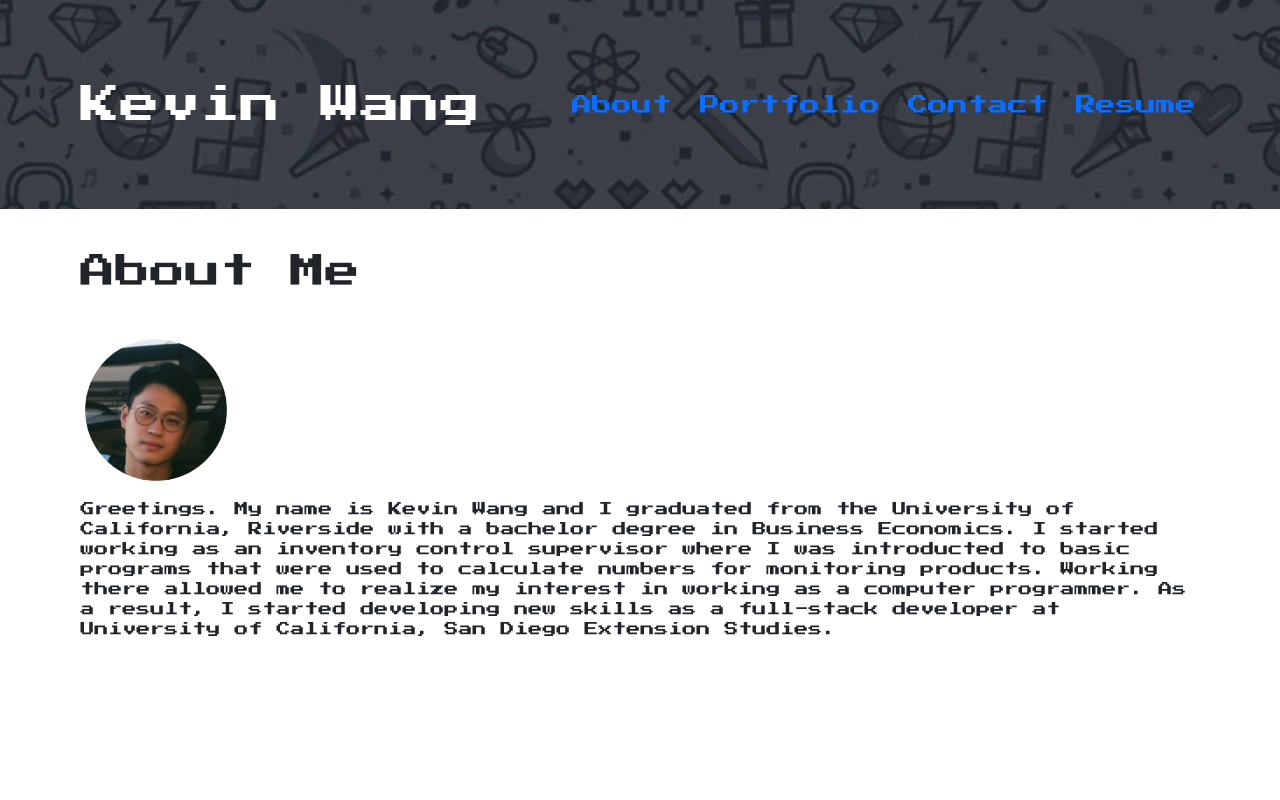
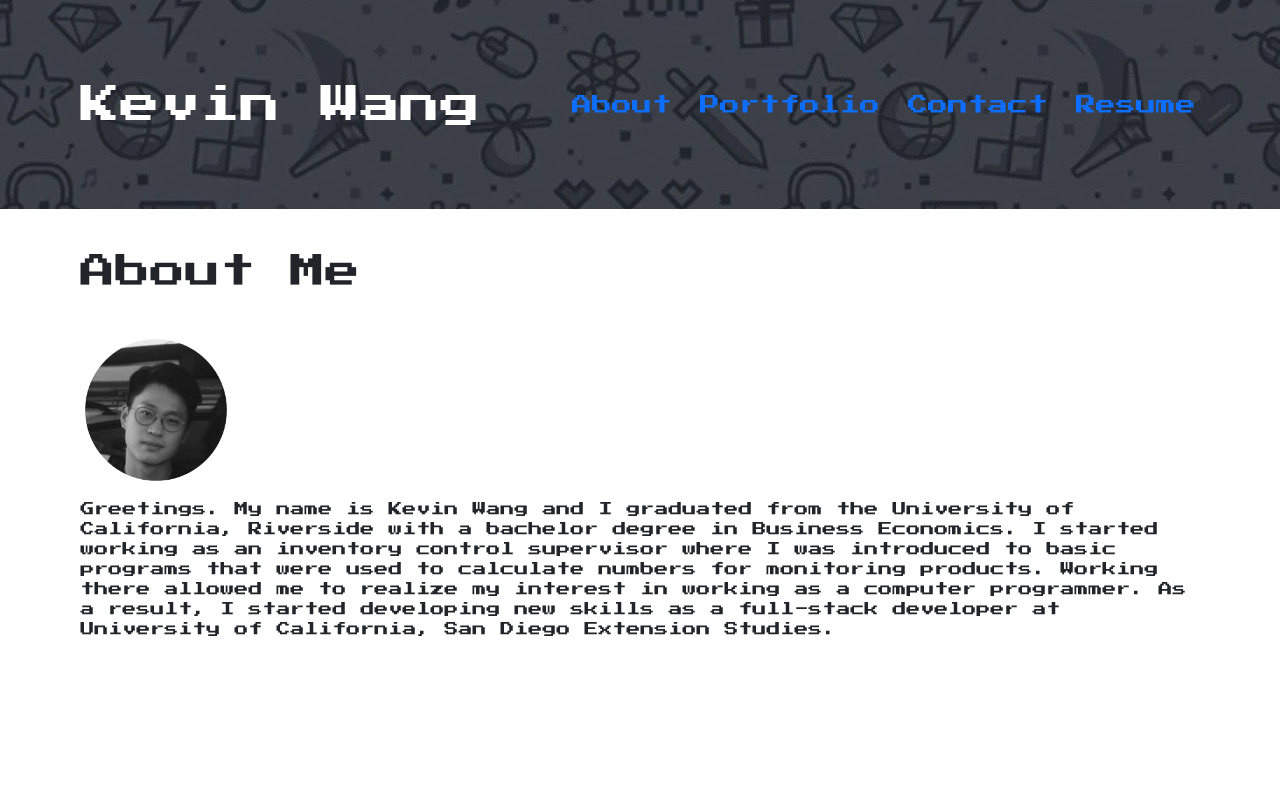
Before and after one commit to ohdeer31/kevinw-portfolio-ver2, a React (Create React App) app: page / in a window 1280 px wide. Shown: the top 800 px of the page. Built offline with nearby package versions, Linux system fonts and the light colour scheme.

Commit message:
adding hover effect on portfolio page

```diff
--- a/src/components/Footer.js
+++ b/src/components/Footer.js
@@ -1,4 +1,5 @@
 import React from "react";
+import "../style.css";
 
 const FooterPage = () => {
   return (
@@ -10,6 +11,7 @@ const FooterPage = () => {
           height="30"
           fill="black"
           className="bi bi-github"
+          // className="hover bi-github"
           viewBox="0 0 16 16"
         >
           <path d="M8 0C3.58 0 0 3.58 0 8c0 3.54 2.29 6.53 5.47 7.59.4.07.55-.17.55-.38 0-.19-.01-.82-.01-1.49-2.01.37-2.53-.49-2.69-.94-.09-.23-.48-.94-.82-1.13-.28-.15-.68-.52-.01-.53.63-.01 1.08.58 1.23.82.72 1.21 1.87.87 2.33.66.07-.52.28-.87.51-1.07-1.78-.2-3.64-.89-3.64-3.95 0-.87.31-1.59.82-2.15-.08-.2-.36-1.02.08-2.12 0 0 .67-.21 2.2.82.64-.18 1.32-.27 2-.27.68 0 1.36.09 2 .27 1.53-1.04 2.2-.82 2.2-.82.44 1.1.16 1.92.08 2.12.51.56.82 1.27.82 2.15 0 3.07-1.87 3.75-3.65 3.95.29.25.54.73.54 1.48 0 1.07-.01 1.93-.01 2.2 0 .21.15.46.55.38A8.012 8.012 0 0 0 16 8c0-4.42-3.58-8-8-8z" />
--- a/src/components/pages/aboutme.js
+++ b/src/components/pages/aboutme.js
@@ -1,5 +1,6 @@
 import React from "react";
 import "../../font.css";
+import "../../style.css";
 import profilePic from "../../images/me.png";
 
 export default function About() {
@@ -9,16 +10,20 @@ export default function About() {
         <h1 className="googleFont">About Me</h1>
       </header>
       <div>
-        <img
-          src={profilePic}
-          alt="myself"
-          style={{ width: 150, height: 150 }}
-        ></img>
+        <div className="mePicture">
+          <figure>
+            <img
+              src={profilePic}
+              alt="myself"
+              style={{ width: 150, height: 150 }}
+            ></img>
+          </figure>
+        </div>
         <p className="my-3">
           Greetings. My name is Kevin Wang and I graduated from the University
           of California, Riverside with a bachelor degree in Business Economics.
           I started working as an inventory control supervisor where I was
-          introducted to basic programs that were used to calculate numbers for
+          introduced to basic programs that were used to calculate numbers for
           monitoring products. Working there allowed me to realize my interest
           in working as a computer programmer. As a result, I started developing
           new skills as a full-stack developer at University of California, San
--- a/src/components/pages/portfolio.js
+++ b/src/components/pages/portfolio.js
@@ -1,5 +1,6 @@
 import React from "react";
 import "../../font.css";
+import "../../style.css";
 
 const projects = [
   {
@@ -43,22 +44,13 @@ export default function Portfolio() {
       <div className="row row-cols-1 row-cols-md-2 g-4">
         {projects.map(({ name, image, tools, link }) => (
           <div className="col" key={name.toString()}>
-            <div className="card">
-              {/* <div
-                className="bg-image hover-zoom"
-                style={{ maxWidth: "22rem" }}
-              > */}
+            <div className="card hover07">
               <a href={link} style={{ textDecoration: "none" }}>
                 <img
                   src={process.env.PUBLIC_URL + `/images/${image}`}
                   className="w-100"
                   alt="My project"
                 />
-                {/* <div
-                    className="mask"
-                    style={{ backgroundColor: "rgba(57, 192, 237, 0.2)" }}
-                  ></div> */}
-                {/* </div> */}
                 <div className="card-body">
                   <h5
                     style={{ color: "black" }}
--- a/src/style.css
+++ b/src/style.css
@@ -1,92 +1,3 @@
-/* body {
-    font-family: 'Raleway', sans-serif;
-    background-color: #8186a3;
-  }
-
-  .contenedor {
-    height: 100%;
-    padding: 5% 0;
-  }
-
-  h1 {
-    color: #FCFBFA;
-  }
-
-  .container_foto {
-    background-color: rgba(57, 62, 93, 0.7);
-    padding: 0;
-    overflow: hidden;
-    max-width: 350px;
-    margin: 5px;
-  }
-
-  .container_foto article {
-    padding: 10%;
-    position: absolute;
-    bottom: 0;
-    z-index: 1;
-    -webkit-transition: all 0.5s ease;
-    -moz-transition: all 0.5s ease;
-    -o-transition: all 0.5s ease;
-    -ms-transition: all 0.5s ease;
-    transition: all 0.5s ease;
-  }
-
-  .container_foto h2 {
-    color: #fff;
-    font-weight: 800;
-    font-size: 25px;
-    border-bottom: #fff solid 1px;
-  }
-
-  .container_foto h4 {
-    font-weight: 300;
-    color: #fff;
-    font-size: 16px;
-  }
-
-  .container_foto img {
-    width: 100%;
-    top: 0;
-    left: 0;
-    opacity: 0.4;
-    -webkit-transition: all 4s ease;
-    -moz-transition: all 4s ease;
-    -o-transition: all 4s ease;
-    -ms-transition: all 4s ease;
-    transition: all 4s ease;
-  }
-
-  .ver_mas {
-    background-color: #FEB66C;
-    position: absolute;
-    width: 100%;
-    height: 70px;
-    bottom: 0;
-    z-index: 1;
-    opacity: 0;
-    transform: translate(0px, 70px);
-    -webkit-transform: translate(0px, 70px);
-    -moz-transform: translate(0px, 70px);
-    -o-transform: translate(0px, 70px);
-    -ms-transform: translate(0px, 70px);
-    -webkit-transition: all 0.2s ease-in-out;
-    -moz-transition: all 0.2s ease-in-out;
-    -o-transition: all 0.2s ease-in-out;
-    -ms-transition: all 0.2s ease-in-out;
-    transition: all 0.2s ease-in-out;
-  }
-
-  .ver_mas span {
-    font-size: 40px;
-    color: #fff;
-    position: relative;
-    margin: 0 auto;
-    width: 100%;
-    top: 13px;
-  }
-
-   */
   /*hovers*/
 
   .container_foto:hover {
@@ -114,3 +25,62 @@
     -ms-transform: translate(0px, 0px);
     opacity: 1;
   }
+
+  .bi:hover {
+    fill: rgb(10, 88, 202);
+  }
+
+  .mePicture figure img {
+    -webkit-filter: grayscale(100%);
+    filter: grayscale(100%);
+    -webkit-transition: .3s ease-in-out;
+    transition: .3s ease-in-out;
+  }
+  .mePicture figure:hover img {
+    -webkit-filter: grayscale(0);
+    filter: grayscale(0);
+  }
+
+  /* .mePicture figure img {
+    -webkit-transform: scale(1);
+    transform: scale(1);
+    -webkit-transition: .3s ease-in-out;
+    transition: .3s ease-in-out;
+  }
+  .mePicture figure:hover img {
+    -webkit-transform: scale(1.3);
+    transform: scale(1.3);
+  } */
+
+  /* .hover07 a img {
+    -webkit-filter: blur(3px);
+    filter: blur(3px);
+    -webkit-transition: .3s ease-in-out;
+    transition: .3s ease-in-out;
+  }
+  .hover07 a:hover img {
+    -webkit-filter: blur(0);
+    filter: blur(0);
+  } */
+
+  .hover07 a img {
+    -webkit-filter: grayscale(100%);
+    filter: grayscale(100%);
+    -webkit-transition: .3s ease-in-out;
+    transition: .3s ease-in-out;
+  }
+  .hover07 a:hover img {
+    -webkit-filter: grayscale(0);
+    filter: grayscale(0);
+  }
+
+  .hover07 a img {
+    -webkit-transform: scale(1);
+    transform: scale(1);
+    -webkit-transition: .3s ease-in-out;
+    transition: .3s ease-in-out;
+  }
+  .hover07 a:hover img {
+    -webkit-transform: scale(1.05);
+    transform: scale(1.05);
+  }
```
Also changed, not shown: 1 other file (tests, documents, lock files or other folders).
